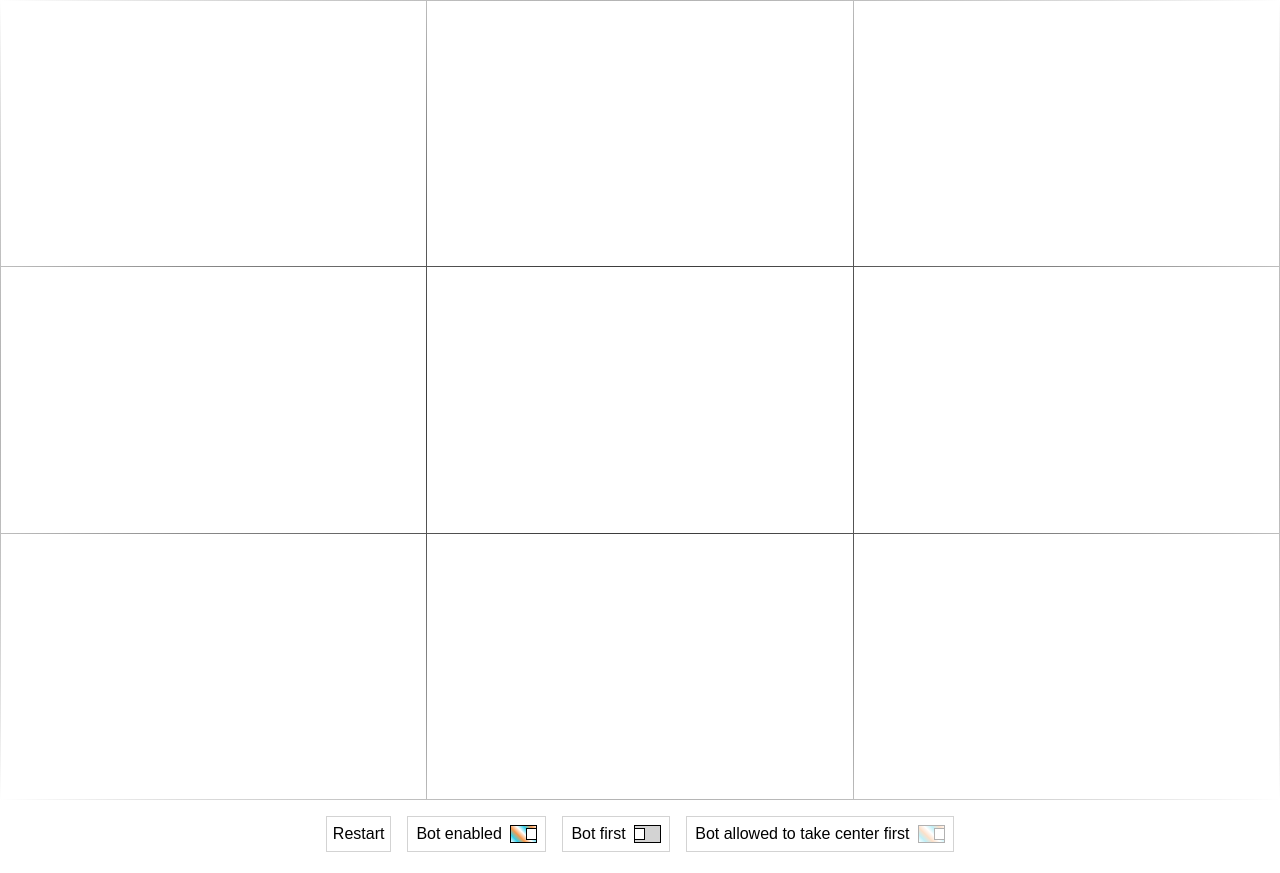
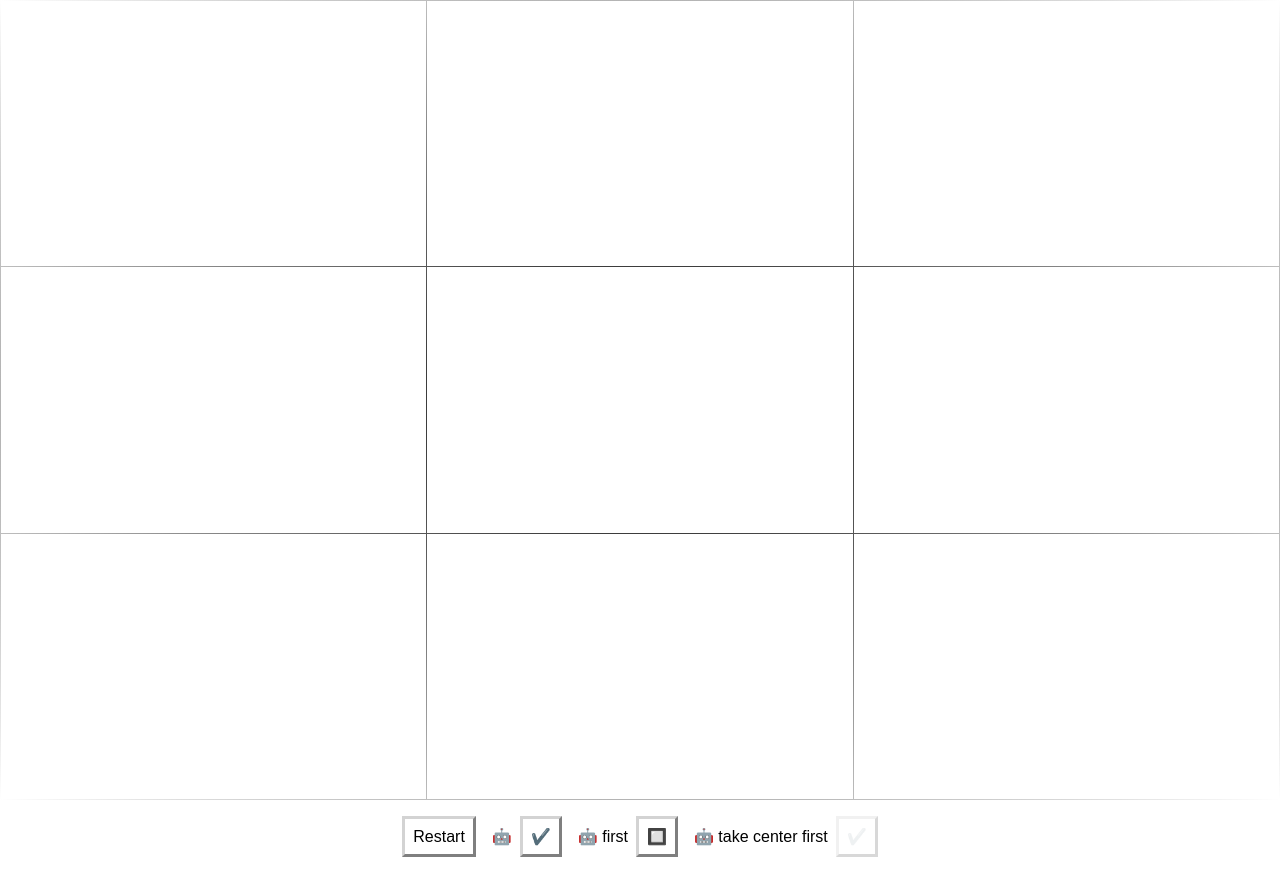
Before and after one commit to joster422/tic-tac-toe, an Angular app: page / in a window 1280 px wide. Built offline with nearby package versions, Linux system fonts and the light colour scheme.

Commit message:
restyle toggle

```diff
--- a/src/app/app.component.ts
+++ b/src/app/app.component.ts
@@ -2,7 +2,6 @@ import { Component } from "@angular/core";
 
 @Component({
   selector: "tac-root",
-  template: "<tac-game></tac-game>",
-  styles: []
+  template: "<tac-game></tac-game>"
 })
 export class AppComponent {}
--- a/src/app/game/cell-state.enum.ts
+++ b/src/app/game/cell-state.enum.ts
@@ -1,4 +1,4 @@
 export enum CellState {
-  x = "X",
-  o = "O"
+  x = "❌",
+  o = "⭕"
 }
--- a/src/app/game/form/form.component.html
+++ b/src/app/game/form/form.component.html
@@ -3,13 +3,13 @@
     Restart
   </button>
   <tac-toggle [(ngModel)]="model.isEnabled" name="isEnabled">
-    Bot enabled
+    🤖
   </tac-toggle>
   <tac-toggle [(ngModel)]="model.isFirst" name="isFirst" [disabled]="!model.isEnabled">
-    Bot first
+    🤖 first
   </tac-toggle>
   <tac-toggle [(ngModel)]="model.isAllowedCenterFirst" name="isAllowedCenterFirst"
     [disabled]="!model.isEnabled || !model.isFirst">
-    Bot allowed to take center first
+    🤖 take center first
   </tac-toggle>
 </form>
--- a/src/app/game/form/form.component.scss
+++ b/src/app/game/form/form.component.scss
@@ -4,27 +4,12 @@ form {
   display: flex;
   flex-wrap: wrap;
   justify-content: center;
-  margin: 1em 1em 0 1em;
+  margin-top: 1em;
 }
 
 button,
 tac-toggle {
-  background-color: white;
-  border: 1px solid lightgrey;
-  margin-right: 1em;
   margin-bottom: 1em;
-  font-size: 1em;
-  user-select: none;
-  &:last-child {
-    margin-right: 0;
-  }
+  margin-left: 0.5em;
+  margin-right: 0.5em;
 }
-
-button {
-  cursor: pointer;
-  &:focus,
-  &:hover {
-    outline: none;
-    box-shadow: 0 0 0.5em lightgray;
-  }
-}
--- a/src/app/game/form/toggle/toggle.component.html
+++ b/src/app/game/form/toggle/toggle.component.html
@@ -1,7 +1,7 @@
 <label>
     <ng-content></ng-content>
-    <input type="checkbox" [formControl]="control" (blur)="onTouched()" tabindex="-1" />
-    <div class="toggle" [class.disabled]="control.disabled">
-        <div class="dot"></div>
-    </div>
+    <button type="button" [disabled]="disabled" (click)="click()" (keypress)="keypress()" (blur)="onTouched()"
+        [tabindex]="disabled ? -1 : 0">
+        {{model ? '✔️' : '🔲'}}
+    </button>
 </label>
--- a/src/app/game/form/toggle/toggle.component.scss
+++ b/src/app/game/form/toggle/toggle.component.scss
@@ -1,65 +1,9 @@
-@import "../../../../styles.scss";
+label {
+  display: flex;
+  align-items: center;
+  user-select: none;
 
-:host {
-  outline: none;
-  &:focus,
-  &:hover {
-    box-shadow: 0 0 0.5em lightgray;
-    cursor: pointer;
-    * {
-      cursor: pointer;
-    }
-    &[disabled] {
-      box-shadow: none;
-      cursor: not-allowed;
-      * {
-        cursor: not-allowed;
-      }
-    }
+  button {
+    margin-left: 0.5em;
   }
 }
-
-label {
-  margin: 0.5em;
-  display: flex;
-  align-items: center;
-}
-
-input[type="checkbox"] {
-  display: none;
-  &:disabled + .toggle {
-    opacity: 0.3;
-  }
-  &:checked + .toggle {
-    background: repeating-linear-gradient(
-      45deg,
-      white,
-      $blue 5px,
-      $orange 10px,
-      white 15px
-    );
-    .dot {
-      transform: translateX(1em);
-    }
-  }
-}
-
-.toggle {
-  position: relative;
-  width: 1.6em;
-  height: 1em;
-  background-color: lightgrey;
-  border: 1px solid black;
-  margin-left: 0.5em;
-
-  .dot {
-    position: absolute;
-    top: 0.2em;
-    left: 0;
-    width: 0.6em;
-    height: 0.6em;
-    background-color: white;
-    outline: 1px solid black;
-    transition: 0.4s;
-  }
-}
--- a/src/app/game/form/toggle/toggle.component.ts
+++ b/src/app/game/form/toggle/toggle.component.ts
@@ -1,16 +1,5 @@
-import {
-  Component,
-  forwardRef,
-  HostListener,
-  HostBinding,
-  ElementRef,
-  Renderer2
-} from "@angular/core";
-import {
-  ControlValueAccessor,
-  FormControl,
-  NG_VALUE_ACCESSOR
-} from "@angular/forms";
+import { Component, forwardRef, Input } from "@angular/core";
+import { ControlValueAccessor, NG_VALUE_ACCESSOR } from "@angular/forms";
 
 @Component({
   selector: "tac-toggle",
@@ -25,33 +14,27 @@ import {
   ]
 })
 export class ToggleComponent implements ControlValueAccessor {
-  @HostBinding("tabindex")
-  get tabindex() {
-    if (!this.control) return "-1";
-    return this.control.disabled ? "-1" : "0";
-  }
-  @HostListener("click", ["$event"]) onclick(event: MouseEvent) {
-    event.preventDefault();
-    if (!this.control || this.control.disabled) return;
-    this.control.setValue(!this.control.value);
-  }
-  @HostListener("keypress") onkeypress() {
-    if (!this.control || this.control.disabled) return;
-    this.control.setValue(!this.control.value);
+  @Input() disabled = false;
+
+  model = false;
+
+  constructor() {}
+
+  click() {
+    if (this.disabled) return;
+    this.model = !this.model;
+    this.onChange(this.model);
   }
 
-  control: FormControl;
-
-  constructor(private elementRef: ElementRef, private renderer: Renderer2) {
-    this.control = new FormControl(false);
-    this.control.valueChanges.subscribe((value: boolean) =>
-      this.onChange(value)
-    );
+  keypress() {
+    if (this.disabled) return;
+    this.model = !this.model;
+    this.onChange(this.model);
   }
 
-  writeValue(value: boolean) {
-    this.control.setValue(value);
-  }
+  onChange(value: boolean) {}
+
+  onTouched() {}
 
   registerOnChange(fn: any) {
     this.onChange = fn;
@@ -61,21 +44,11 @@ export class ToggleComponent implements ControlValueAccessor {
     this.onTouched = fn;
   }
 
-  onChange(value: boolean) {}
+  setDisabledState(isDisabled: boolean) {
+    this.disabled = isDisabled;
+  }
 
-  onTouched() {}
-
-  setDisabledState(isDisabled: boolean) {
-    this.control[isDisabled ? "disable" : "enable"]();
-    this.control.disabled
-      ? this.renderer.setAttribute(
-          this.elementRef.nativeElement,
-          "disabled",
-          "disabled"
-        )
-      : this.renderer.removeAttribute(
-          this.elementRef.nativeElement,
-          "disabled"
-        );
+  writeValue(value: boolean) {
+    this.model = value;
   }
 }
--- a/src/app/game/game.component.scss
+++ b/src/app/game/game.component.scss
@@ -1,5 +1,3 @@
-@import "../../styles.scss";
-
 #game {
   background: radial-gradient(black, white);
   position: absolute;
@@ -22,6 +20,7 @@
     font-size: 1.5em;
     font-weight: bold;
     color: black;
+    cursor: pointer;
 
     display: flex;
     align-items: center;
@@ -29,44 +28,36 @@
 
     .hover {
       display: none;
+      opacity: 0.3;
     }
 
-    cursor: pointer;
     &:disabled {
+      opacity: 1;
       cursor: default;
     }
 
     &:hover,
     &:focus {
       outline: none;
-      &:not(:disabled) {
-        box-shadow: inset 0 0 0.5em lightgray;
+      box-shadow: inset 0 0 0.5em lightgrey;
+      &:disabled {
+        box-shadow: none;
       }
       .hover {
         display: inherit;
-        color: lightgrey;
-
         animation: fadeIn 0.5s ease;
       }
     }
 
-    &.x {
-      animation: xEnter 2s;
-    }
-    &.o {
-      animation: oEnter 2s;
-    }
     &.highlight {
-      background: linear-gradient(
-        45deg,
-        white,
-        $blue 10%,
-        $orange 15%,
-        white 20%,
-        white 80%,
-        $blue 85%,
-        $orange 90%,
-        white
+      background: radial-gradient(
+        circle,
+        white 0%,
+        white 89%,
+        black 91%,
+        #fa3e00 93%,
+        #fa3e00 98%,
+        black 100%
       );
     }
   }
@@ -79,29 +70,8 @@ tac-form {
   left: 0;
 }
 
-@keyframes xEnter {
-  0%,
-  100% {
-    color: $blue;
-  }
-  50% {
-    color: $orange;
-  }
-}
-@keyframes oEnter {
-  0%,
-  100% {
-    color: $orange;
-  }
-  50% {
-    color: $blue;
-  }
-}
 @keyframes fadeIn {
   0% {
     opacity: 0;
   }
-  100% {
-    opacity: 1;
-  }
 }
--- a/src/styles.scss
+++ b/src/styles.scss
@@ -13,17 +13,37 @@ body {
     background: white;
   }
   &::-webkit-scrollbar-thumb {
-    background: repeating-linear-gradient(
-      45deg,
-      white,
-      $blue 5%,
-      $orange 10%,
-      white 15%
-    );
-    box-shadow: inset 0 0 0.25em black;
+    background: white;
+    border: 0.25em solid lightgrey;
     &:active,
     &:hover {
-      box-shadow: 0 0 1em black;
+      border: 0.25em solid black;
+      box-shadow: 0 0 0.5em black;
     }
   }
 }
+
+button {
+  background: white;
+  border-color: lightgrey;
+  border-width: medium;
+  padding: 0.5em;
+
+  font-size: 1em;
+  user-select: none;
+  cursor: pointer;
+
+  &:disabled {
+    opacity: 0.3;
+    cursor: not-allowed;
+  }
+
+  &:focus,
+  &:hover {
+    outline: none;
+    box-shadow: 0 0 0.5em black;
+    &:disabled {
+      box-shadow: none;
+    }
+  }
+}
```
